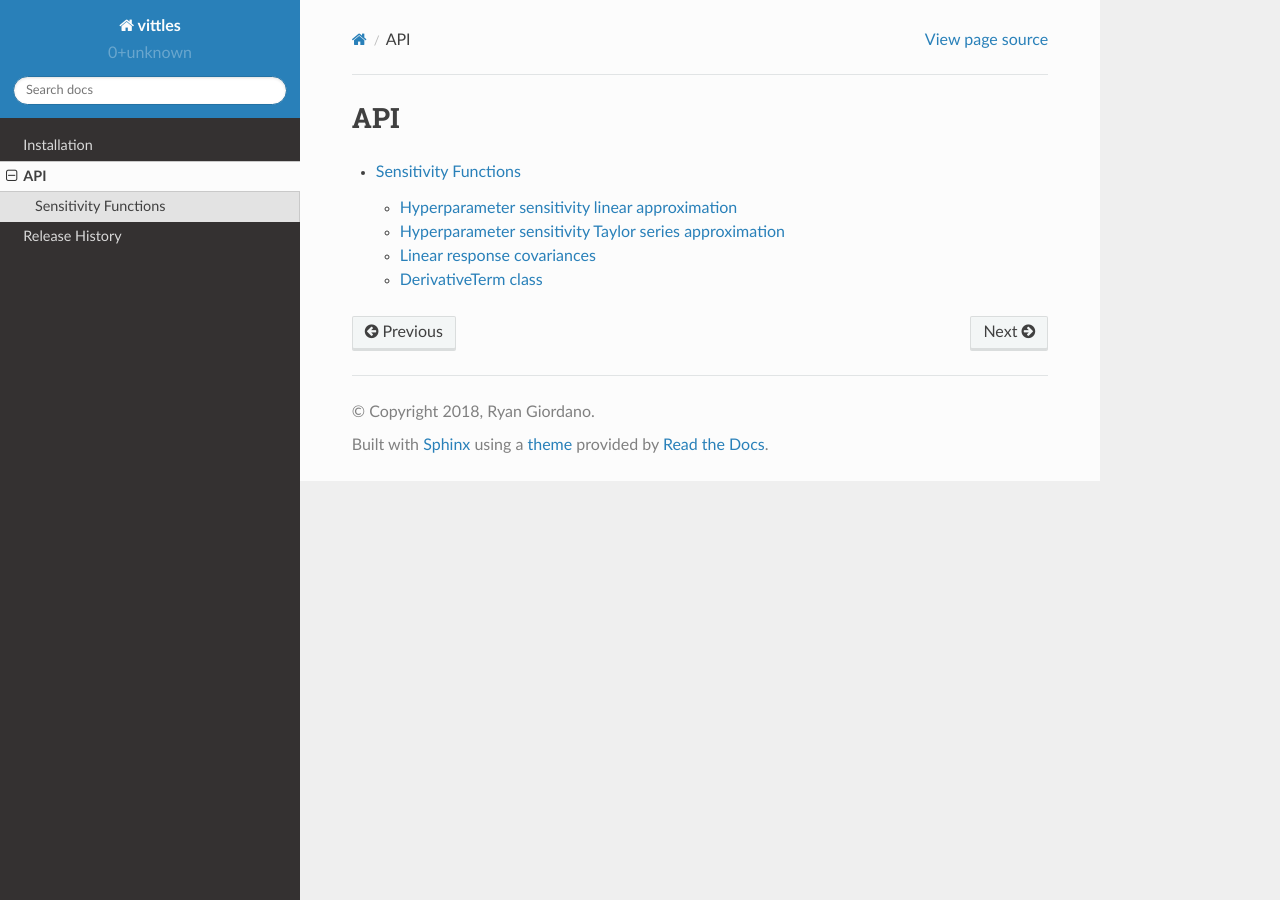
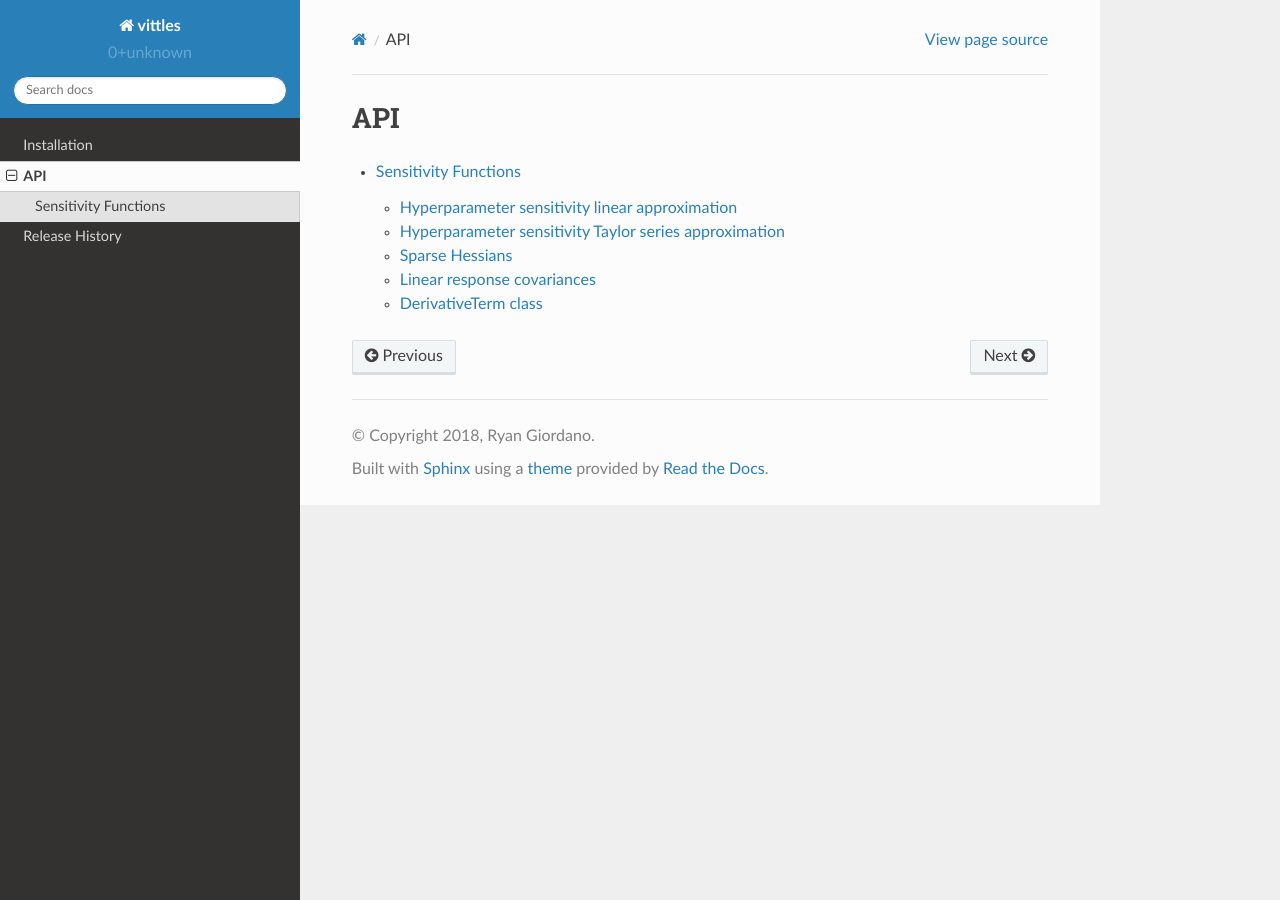
Before and after one commit to rgiordan/vittles, a Sphinx documentation site: the page built from docs/source/api/api.rst, in a window 1280 px wide. Built offline with Sphinx 7.4.7 and the Read the Docs theme 2.0.0, drawn with Linux system fonts in a browser that asks for light colours.

Commit message:
docs for sparse hessians

```diff
--- a/docs/source/api/sensitivity_functions.rst
+++ b/docs/source/api/sensitivity_functions.rst
@@ -14,6 +14,12 @@ Hyperparameter sensitivity Taylor series approximation
 .. autoclass:: vittles.sensitivity_lib.ParametricSensitivityTaylorExpansion
   :members:
 
+Sparse Hessians
+----------------------------
+
+.. autoclass:: vittles.sensitivity_lib.SparseBlockHessian
+  :members:
+
 Linear response covariances
 ----------------------------
 
```
